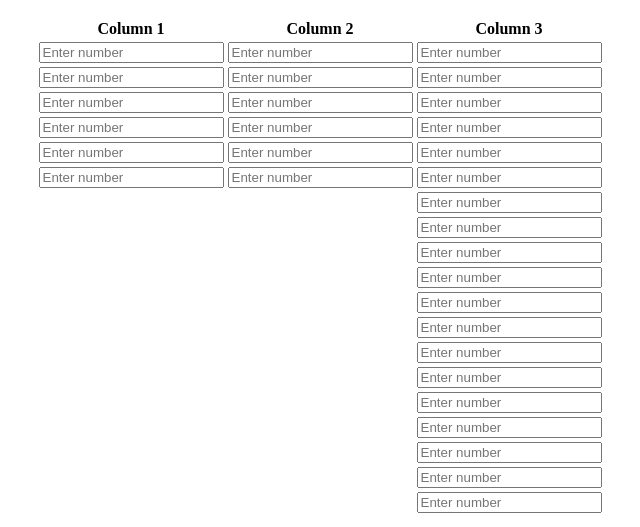
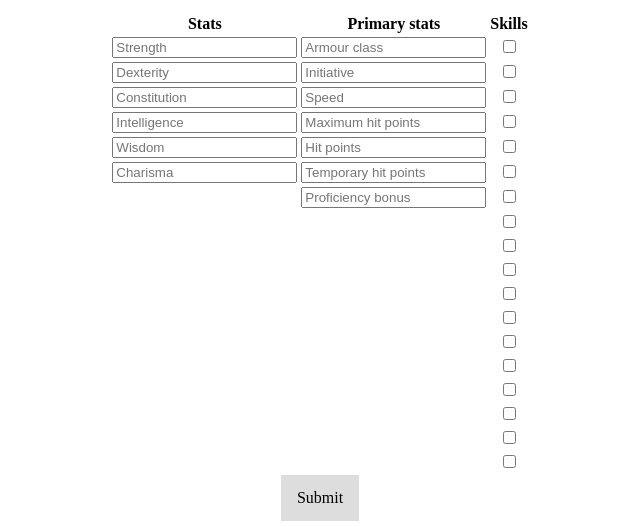
Before and after one commit to tmangan64/tmangan64.github.io, a plain HTML site: page stats_sheet.html in a window 1280 px wide. Shown: the part 273-800 px from the top of the page, without its empty margins (320-960 px from the left). Drawn offline with Linux system fonts and the light colour scheme.

Commit message:
Stats sheet page updated with input

```diff
--- a/stats_sheet.html
+++ b/stats_sheet.html
@@ -21,106 +21,104 @@
 <div class="container">
     <table border="0">
         <tr>
-            <th>Column 1</th>
-            <th>Column 2</th>
-            <th>Column 3</th>
+            <th>Stats</th>
+            <th>Primary stats</th>
+            <th>Skills</th>
         </tr>
         <tr>
-            <td><input type="number" placeholder="Enter number"></td>
-            <td><input type="number" placeholder="Enter number"></td>
-            <td><input type="number" placeholder="Enter number"></td>
+            <td><input type="number" id="strength" placeholder="Strength"></td>
+            <td><input type="number" id="armourClass" placeholder="Armour class"></td>
+            <td><input type="checkbox" id="acrobaticsCheckbox"><output id="acrobatics" placeholder="Acrobatics"></td>
         </tr>
         <tr>
-            <td><input type="number" placeholder="Enter number"></td>
-            <td><input type="number" placeholder="Enter number"></td>
-            <td><input type="number" placeholder="Enter number"></td>
+            <td><input type="number" id="dexsterity" placeholder="Dexterity"></td>
+            <td><input type="number" id="initiative" placeholder="Initiative"></td>
+            <td><input type="checkbox" id="animalHandCheckbox"><output id="animalhand" placeholder="Animal handling"></td>
         </tr>
         <tr>
-            <td><input type="number" placeholder="Enter number"></td>
-            <td><input type="number" placeholder="Enter number"></td>
-            <td><input type="number" placeholder="Enter number"></td>
+            <td><input type="number" id="constitution" placeholder="Constitution"></td>
+            <td><input type="number" id="speed" placeholder="Speed"></td>
+            <td><input type="checkbox" id="arcanaCheckbox"><output id="arcana" placeholder="Arcana"></td>
         </tr>
         <tr>
-            <td><input type="number" placeholder="Enter number"></td>
-            <td><input type="number" placeholder="Enter number"></td>
-            <td><input type="number" placeholder="Enter number"></td>
+            <td><input type="number" id="intelligence" placeholder="Intelligence"></td>
+            <td><input type="number" id="maxhp" placeholder="Maximum hit points"></td>
+            <td><input type="checkbox" id="athleticsCheckbox"><output id="athletics" placeholder="Athletics"></td>
         </tr>
         <tr>
-            <td><input type="number" placeholder="Enter number"></td>
-            <td><input type="number" placeholder="Enter number"></td>
-            <td><input type="number" placeholder="Enter number"></td>
+            <td><input type="number" id="wisdom" placeholder="Wisdom"></td>
+            <td><input type="number" id="hp" placeholder="Hit points"></td>
+            <td><input type="checkbox" id="deceptionCheckbox"><output id="deception" placeholder="Deception"></td>
         </tr>
         <tr>
-            <td><input type="number" placeholder="Enter number"></td>
-            <td><input type="number" placeholder="Enter number"></td>
-            <td><input type="number" placeholder="Enter number"></td>
+            <td><input type="number" id="charisma" placeholder="Charisma"></td>
+            <td><input type="number" id="temphp" placeholder="Temporary hit points"></td>
+            <td><input type="checkbox" id="historyCheckbox"><output id="history" placeholder="History"></td>
+        </tr>
+        <tr>
+            <td></td>
+            <td><input type="number" id="proficiency" placeholder="Proficiency bonus"></td>
+            <td><input type="checkbox" id="insightCheckbox"><output id="insight" id="insight" placeholder="Insight"></td>
         </tr>
         <tr>
             <td></td>
             <td></td>
-            <td><input type="number" placeholder="Enter number"></td>
+            <td><input type="checkbox" id="intimidationCheckbox"><output id="intimidation" placeholder="Intimidation"></td>
         </tr>
         <tr>
             <td></td>
             <td></td>
-            <td><input type="number" placeholder="Enter number"></td>
+            <td><input type="checkbox" id="investigationCheckbox"><output id="investigation" placeholder="Investigation"></td>
         </tr>
         <tr>
             <td></td>
             <td></td>
-            <td><input type="number" placeholder="Enter number"></td>
+            <td><input type="checkbox" id="medicineCheckbox"><output id="medicine" placeholder="Medicine"></td>
         </tr>
         <tr>
             <td></td>
             <td></td>
-            <td><input type="number" placeholder="Enter number"></td>
+            <td><input type="checkbox" id="natureCheckbox"><output id="nature" placeholder="Nature"></td>
         </tr>
         <tr>
             <td></td>
             <td></td>
-            <td><input type="number" placeholder="Enter number"></td>
+            <td><input type="checkbox" id="perceptionCheckbox"><output id="perception" placeholder="Perception"></td>
         </tr>
         <tr>
             <td></td>
             <td></td>
-            <td><input type="number" placeholder="Enter number"></td>
+            <td><input type="checkbox" id="performanceCheckbox"><output id="perception" placeholder="Performance"></td>
         </tr>
         <tr>
             <td></td>
             <td></td>
-            <td><input type="number" placeholder="Enter number"></td>
+            <td><input type="checkbox" id="persuasionCheckbox"><output id="persuasion" placeholder="Persuasion"></td>
         </tr>
         <tr>
             <td></td>
             <td></td>
-            <td><input type="number" placeholder="Enter number"></td>
+            <td><input type="checkbox" id="religionCheckbox"><output id="religion" placeholder="Religion"></td>
         </tr>
         <tr>
             <td></td>
             <td></td>
-            <td><input type="number" placeholder="Enter number"></td>
+            <td><input type="checkbox" id="sohCheckbox"><output id="soh" placeholder="Slight of hand"></td>
         </tr>
         <tr>
             <td></td>
             <td></td>
-            <td><input type="number" placeholder="Enter number"></td>
+            <td><input type="checkbox" id="stealthCheckbox"><output id="stealth" placeholder="Stealth"></td>
         </tr>
         <tr>
             <td></td>
             <td></td>
-            <td><input type="number" placeholder="Enter number"></td>
-        </tr>
-        <tr>
-            <td></td>
-            <td></td>
-            <td><input type="number" placeholder="Enter number"></td>
-        </tr>
-        <tr>
-            <td></td>
-            <td></td>
-            <td><input type="number" placeholder="Enter number"></td>
+            <td><input type="checkbox" id="survivalCheckbox"><output id="survival" placeholder="Survival"></td>
         </tr>
     </table>
+
+<a href="">Submit</a>
+
 </div>
 
 </body>
```
Also changed, not shown: stats_roll.html (added, +22 -0 lines), 1 other file.
